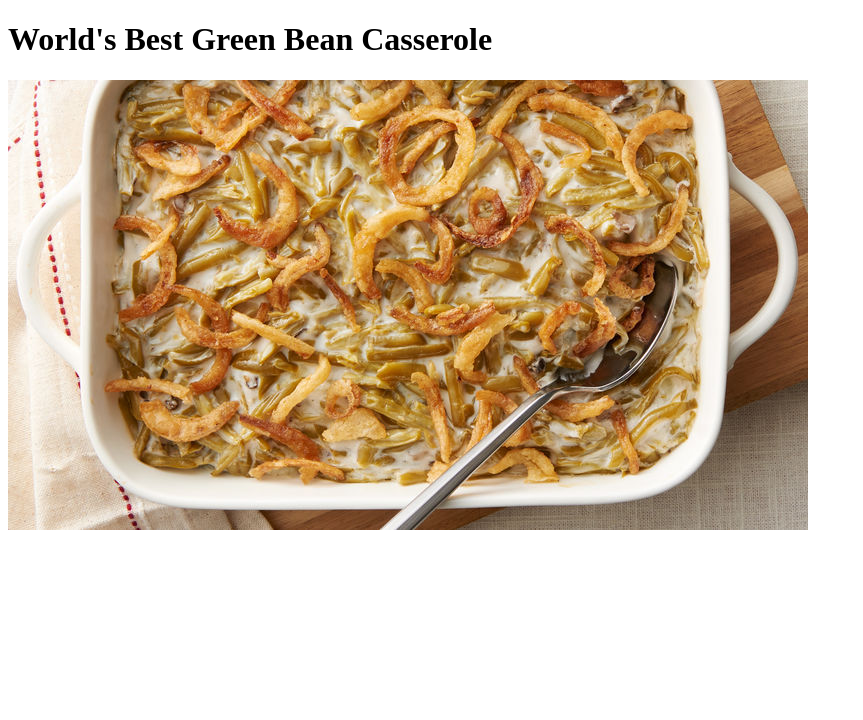
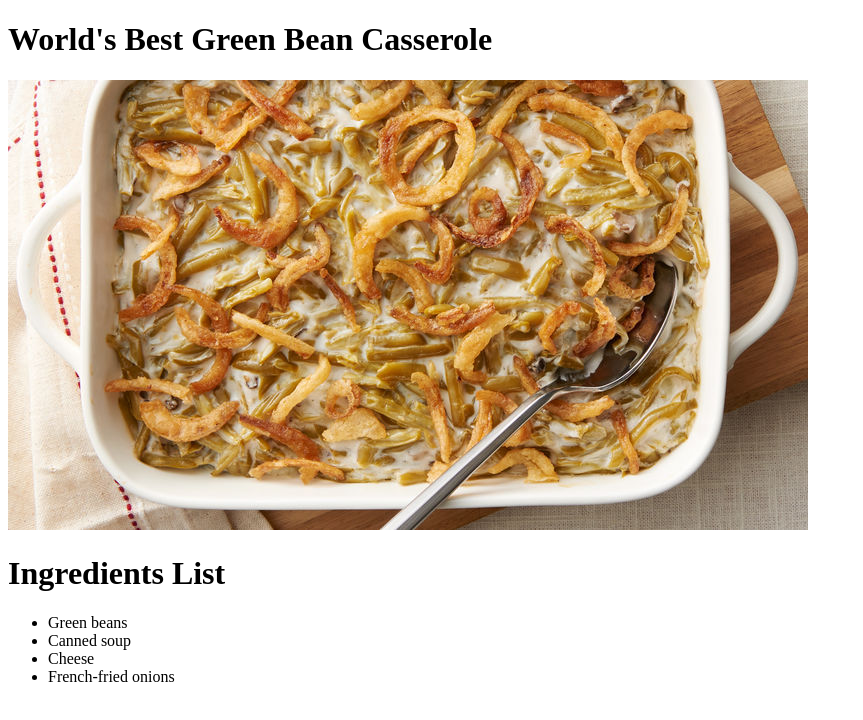
Before and after one commit to KobyWanKenobi/odin-recipes, a plain HTML site: page Recipes/green_bean_casserole.html in a window 1280 px wide. Shown: the whole page, without its empty margins (0-863 px from the left). Drawn offline with Linux system fonts and the light colour scheme.

Commit message:
Added Ingredients List

```diff
--- a/Recipes/green_bean_casserole.html
+++ b/Recipes/green_bean_casserole.html
@@ -9,5 +9,12 @@
 <body>
     <h1>World's Best Green Bean Casserole</h1>
     <img src="/images/green bean casserole.jpg" alt="Green Bean Casserole">
+    <h1>Ingredients List</h1>
+    <ul>
+        <li>Green beans</li>
+        <li>Canned soup</li>
+        <li>Cheese</li>
+        <li>French-fried onions</li>
+    </ul>
 </body>
 </html>
```
